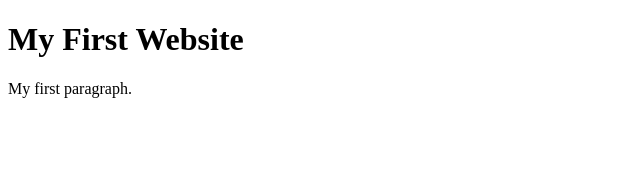
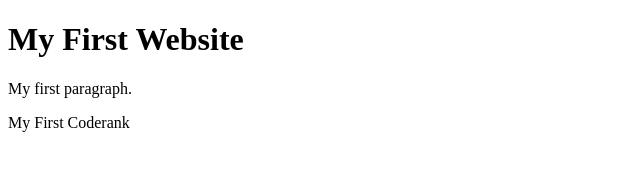
Before and after one commit to RushGold/codersrank-practice, a website: page index.html in a window 1280 px wide. Shown: the whole page, without its empty margins (0-640 px from the left). Drawn offline with Linux system fonts and the light colour scheme.

Commit message:
menambah 1 paragraf baru

```diff
--- a/index.html
+++ b/index.html
@@ -7,6 +7,7 @@
 
     <h1>My First Website</h1>
     <p>My first paragraph.</p>
+    <p>My First Coderank</p>
 
   </body>
 </html>
```
